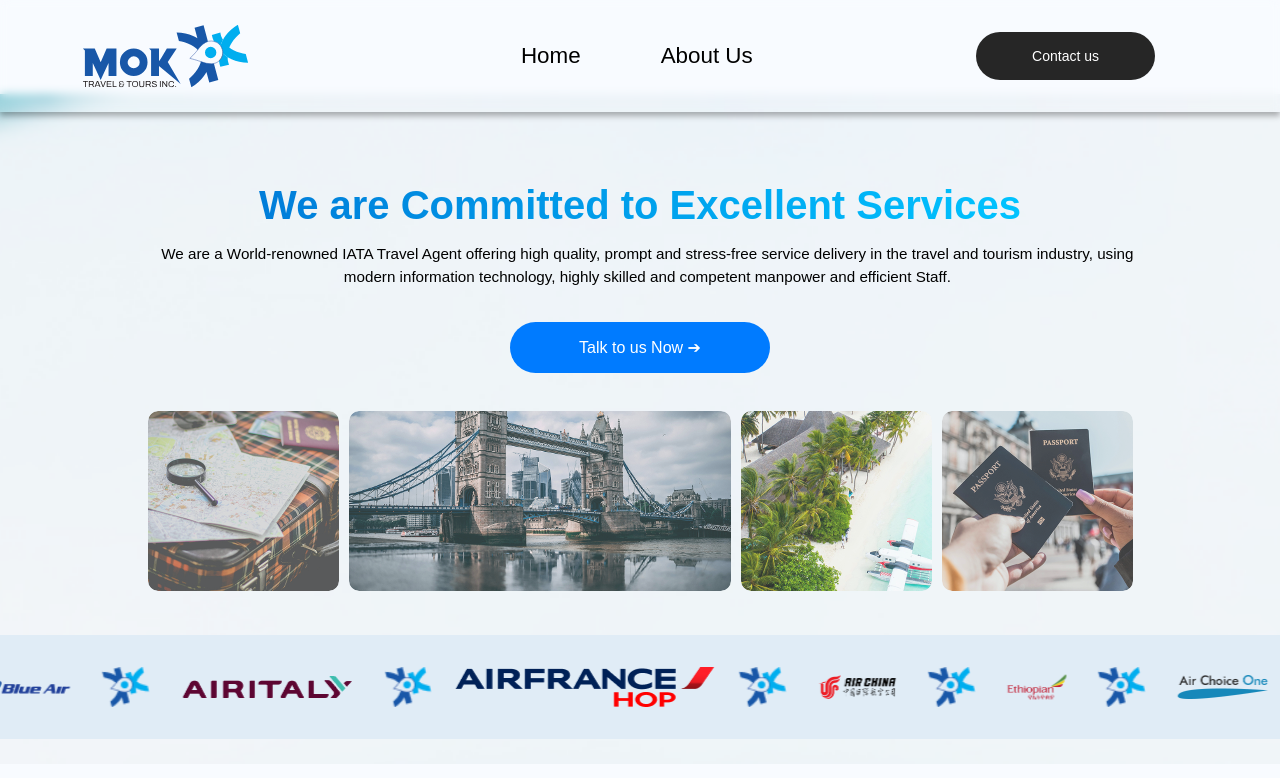
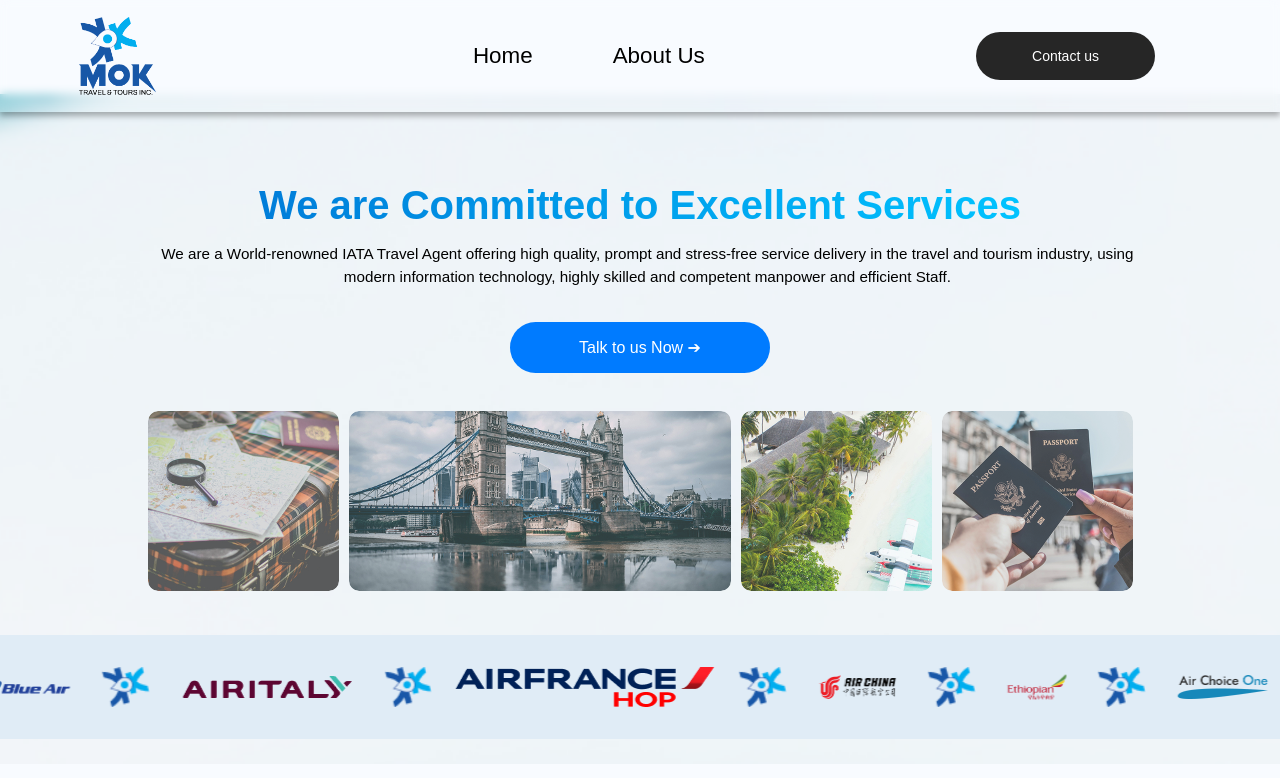
Before and after one commit to Vikktorius/Mok-Travels, a React (Vite) app: page / in a window 1280 px wide. Shown: the top 778 px of the page. Built offline with nearby package versions, Linux system fonts and the light colour scheme; a web font is replaced by a local one.

Commit message:
Optimized site: lazy load, minify, WebP, code-splitting

```diff
--- a/src/components/footer/Footer.css
+++ b/src/components/footer/Footer.css
@@ -96,7 +96,7 @@
 }
 
 .footer-logo {
-  height: 100px;
+  height: 134px;
   margin-bottom: 16px;
 }
 
--- a/src/components/footer/Footer.jsx
+++ b/src/components/footer/Footer.jsx
@@ -51,7 +51,7 @@ export default function Footer() {
         {/* Logo and Copyright */}
         <div className="footer-section footer-end">
           <img
-            src="./sg-icon.svg"
+            src="./MOK1.png"
             alt="MOK Travels Logo"
             className="footer-logo"
           />
--- a/src/components/fullnavbar/FullNavbar.jsx
+++ b/src/components/fullnavbar/FullNavbar.jsx
@@ -9,7 +9,7 @@ const FullNavBar = () => {
   return (
     <header className="navbar">
       <div className="logo-section">
-        <img src="/sg-icon.svg" alt="MOK Travels logo" className="logo" />
+        <img src="./MOK1.png" alt="MOK Travels logo" className="logo" />
       </div>
 
       <button
```
Also changed, not shown: public/MOK1.png (added).
